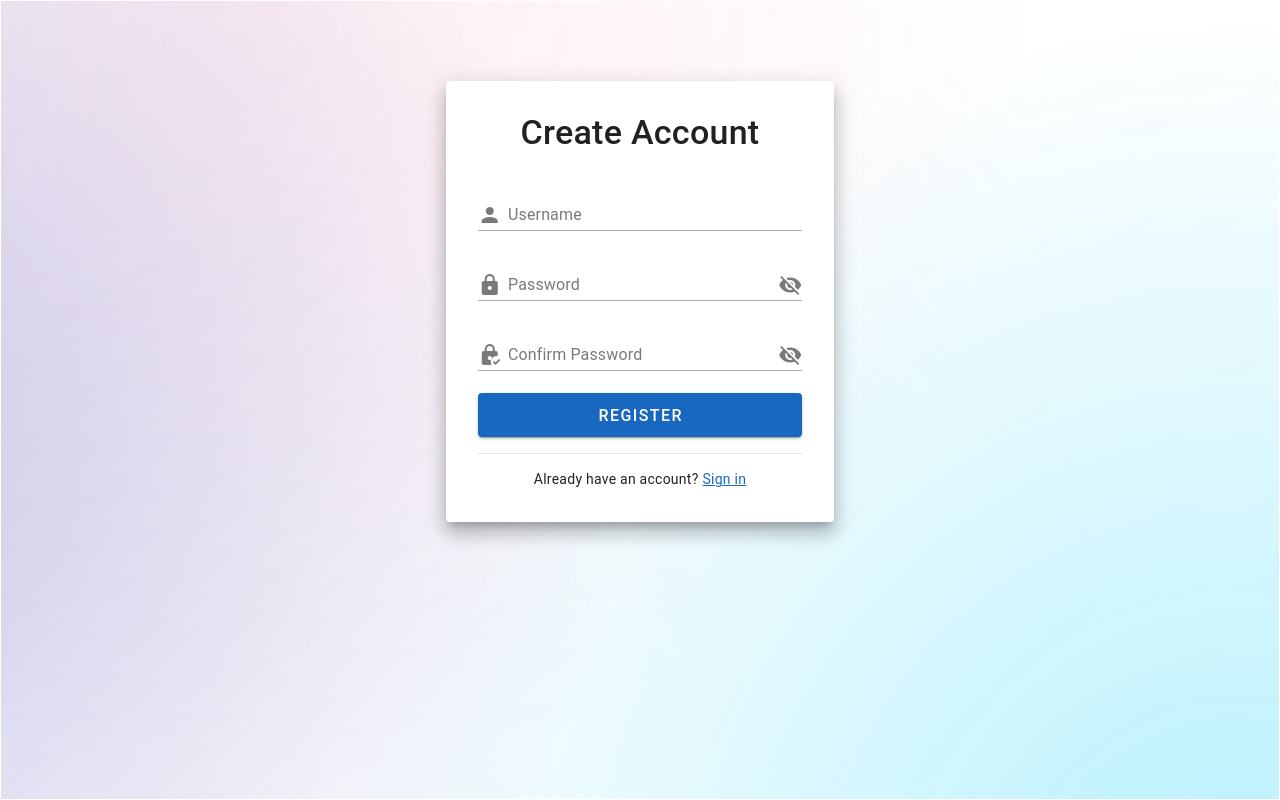
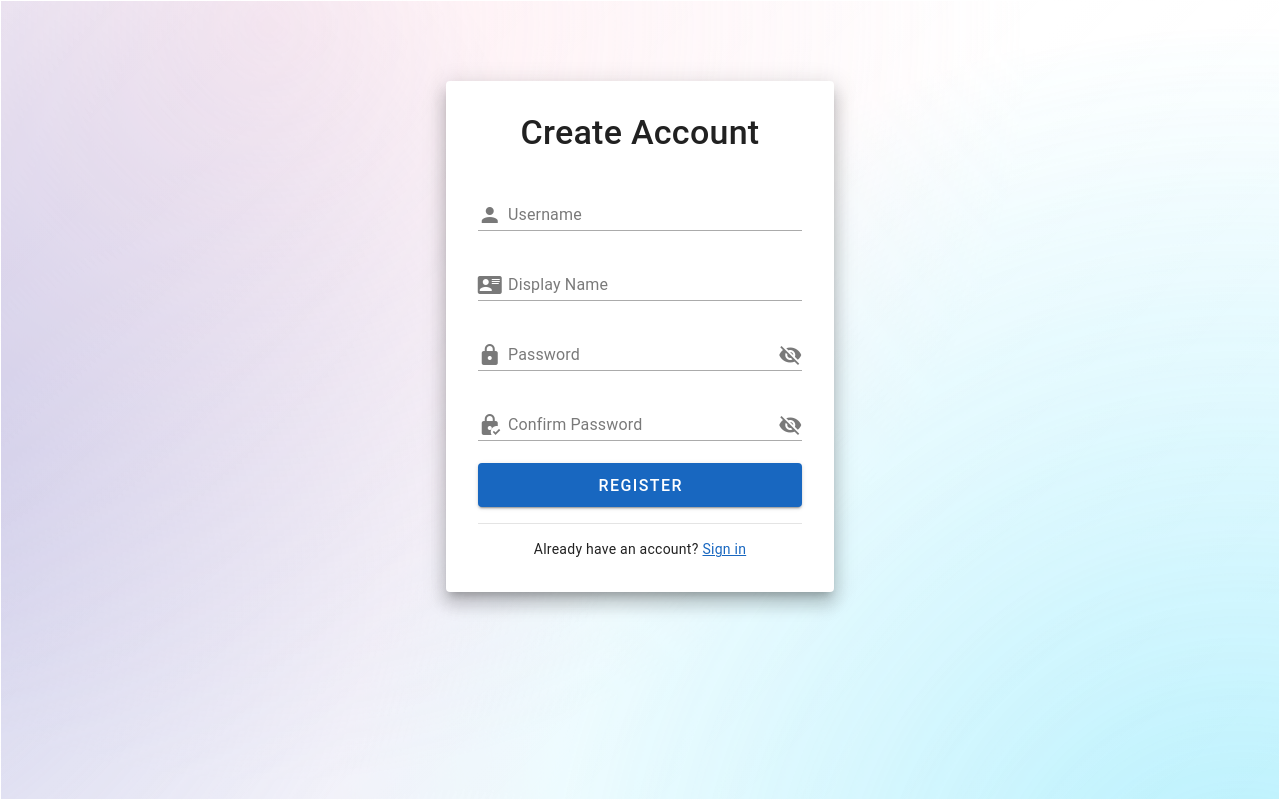
Before and after one commit to AkariRin/library-management-system, a Vue app in the folder frontend/: page /register in a window 1280 px wide. Built offline with nearby package versions, Linux system fonts and the light colour scheme; a small style sheet from the web is missing.

Commit message:
修复一些错误

```diff
--- a/frontend/src/views/registerView.vue
+++ b/frontend/src/views/registerView.vue
@@ -16,6 +16,15 @@
                 variant="underlined"
                 :rules="usernameRules"
                 hint="Used for login (unique identifier)"
+              ></v-text-field>
+              <v-text-field
+                v-model="name"
+                label="Display Name"
+                prepend-inner-icon="mdi-card-account-details"
+                type="text"
+                variant="underlined"
+                :rules="nameRules"
+                hint="Your display name (1-12 characters)"
               ></v-text-field>
               <v-text-field
                 v-model="password"
```
Also changed, not shown: 1 other file (tests, documents, lock files or other folders).
